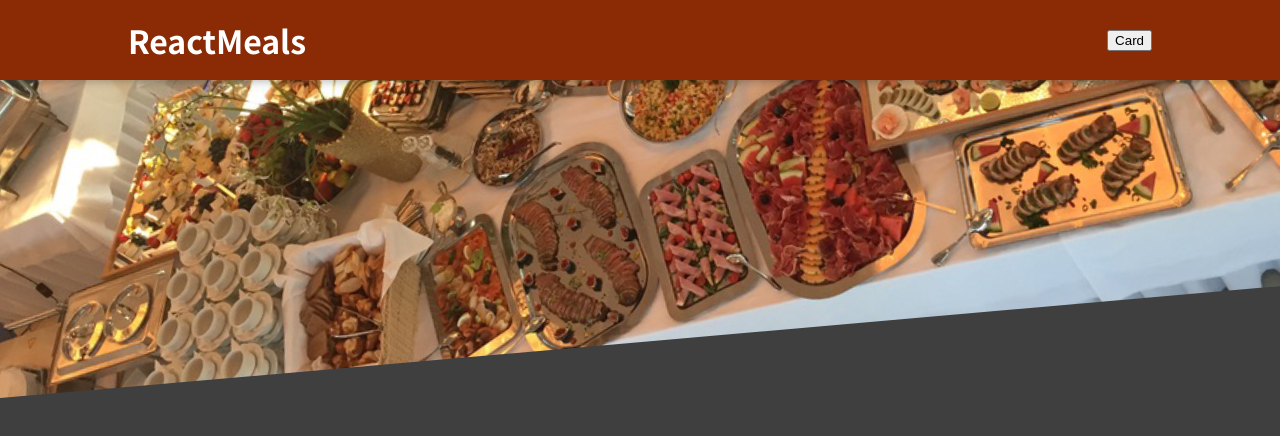
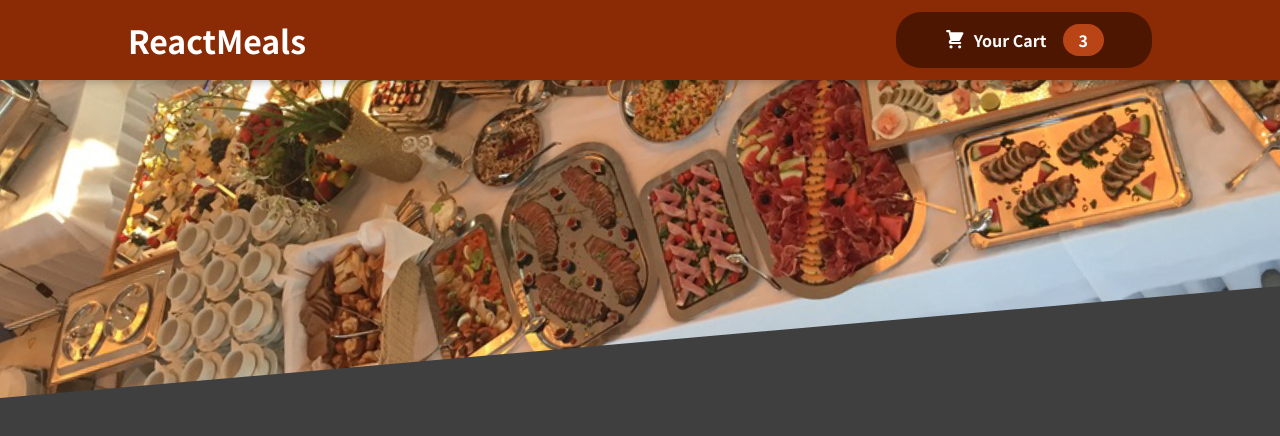
Before and after one commit to ritesh-jadhav/meal-ordering-app, a React (Create React App) app: page / in a window 1280 px wide. Shown: the top 436 px of the page. Built offline with nearby package versions, Linux system fonts and the light colour scheme.

Commit message:
HeaderCartButton component is added to Header

```diff
--- /dev/null
+++ b/src/components/Cart/CartIcon.js
@@ -0,0 +1,14 @@
+
+const CartIcon = () => {
+    return (
+      <svg
+        xmlns='http://www.w3.org/2000/svg'
+        viewBox='0 0 20 20'
+        fill='currentColor'
+      >
+        <path d='M3 1a1 1 0 000 2h1.22l.305 1.222a.997.997 0 00.01.042l1.358 5.43-.893.892C3.74 11.846 4.632 14 6.414 14H15a1 1 0 000-2H6.414l1-1H14a1 1 0 00.894-.553l3-6A1 1 0 0017 3H6.28l-.31-1.243A1 1 0 005 1H3zM16 16.5a1.5 1.5 0 11-3 0 1.5 1.5 0 013 0zM6.5 18a1.5 1.5 0 100-3 1.5 1.5 0 000 3z' />
+      </svg>
+    );
+  };
+
+  export default CartIcon;
--- a/src/components/Layout/Header.js
+++ b/src/components/Layout/Header.js
@@ -1,4 +1,5 @@
 import { Fragment } from 'react';
+import HeaderCartButton from './HeaderCartButton';
 import mealsImage from '../../assets/meals.jpg';
 import classes from './Header.module.css';
 
@@ -7,7 +8,7 @@
         <Fragment>
             <header className={classes.header}>
                 <h1>ReactMeals</h1>
-                <button>Card</button>
+                <HeaderCartButton/>
             </header>
             <div className={classes['main-image']}>
                 <img src={mealsImage} alt="meal image"/>
--- /dev/null
+++ b/src/components/Layout/HeaderCartButton.js
@@ -0,0 +1,19 @@
+import React from 'react';
+import CartIcon from '../Cart/CartIcon';
+import classes from './HeaderCartButton.module.css';
+
+const HeaderCartButton = (props) => {
+    return (
+        <button className={classes.button}>
+            <span className={classes.icon}>
+                <CartIcon/>
+            </span>
+            <span>Your Cart</span>
+            <span className={classes.badge}>
+                3
+            </span>
+        </button>
+    );
+};
+
+export default HeaderCartButton;
--- /dev/null
+++ b/src/components/Layout/HeaderCartButton.module.css
@@ -0,0 +1,59 @@
+.button {
+    cursor: pointer;
+    font: inherit;
+    border: none;
+    background-color: #4d1601;
+    color: white;
+    padding: 0.75rem 3rem;
+    display: flex;
+    justify-content: space-around;
+    align-items: center;
+    border-radius: 25px;
+    font-weight: bold;
+  }
+
+  .button:hover,
+  .button:active {
+    background-color: #2c0d00;
+  }
+
+  .icon {
+    width: 1.35rem;
+    height: 1.35rem;
+    margin-right: 0.5rem;
+  }
+
+  .badge {
+    background-color: #b94517;
+    padding: 0.25rem 1rem;
+    border-radius: 25px;
+    margin-left: 1rem;
+    font-weight: bold;
+  }
+
+  .button:hover .badge,
+  .button:active .badge {
+    background-color: #92320c;
+  }
+
+  .bump {
+    animation: bump 300ms ease-out;
+  }
+
+  @keyframes bump {
+    0% {
+      transform: scale(1);
+    }
+    10% {
+      transform: scale(0.9);
+    }
+    30% {
+      transform: scale(1.1);
+    }
+    50% {
+      transform: scale(1.15);
+    }
+    100% {
+      transform: scale(1);
+    }
+  }
```
Also changed, not shown: 1 other file (tests, documents, lock files or other folders).
